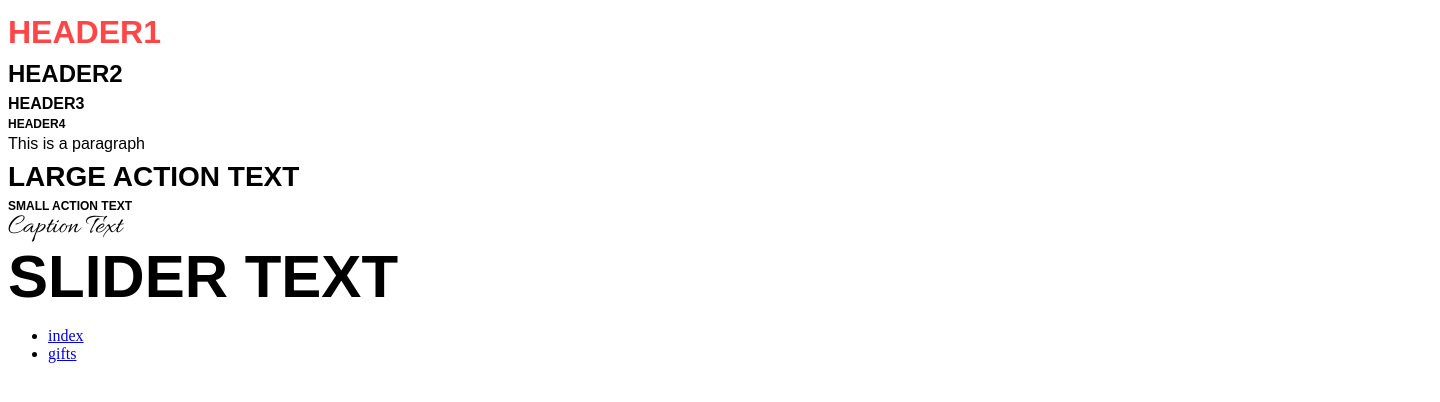
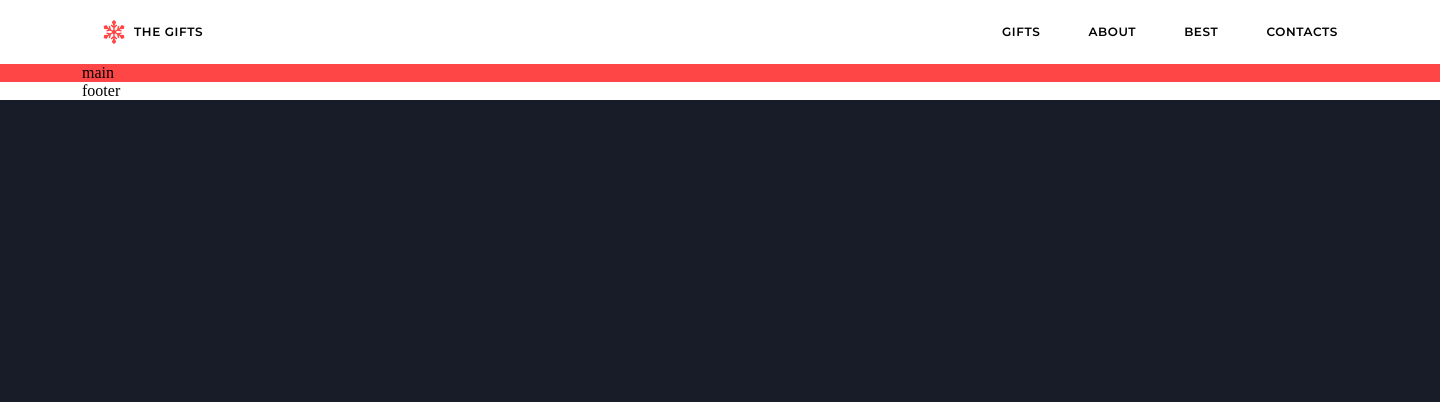
Before and after one commit to dzlek/rs-school-2024, a website: page christmas-shop/index.html in a window 1280 px wide. Shown: the whole page, 1440 px wide, since content can reach past the window. Drawn offline with Linux system fonts and the light colour scheme.

Commit message:
feat: add header

```diff
--- a/christmas-shop/index.html
+++ b/christmas-shop/index.html
@@ -6,29 +6,42 @@
     <title>Christmas Shop - Home</title>
     <link type="image/x-icon" href="./public/facicon.ico" rel="shortcut icon">
     <link type="Image/x-icon" href="./public/favicon.ico" rel="icon">
+    <link href="https://fonts.googleapis.com/css2?family=Montserrat:ital,wght@0,100..900;1,100..900&display=swap" rel="stylesheet">
     <link href="https://fonts.googleapis.com/css2?family=Allura&display=swap" rel="stylesheet">
 
     <link rel="stylesheet" href="./src/css/main.css">
     <link rel="stylesheet" href="./src/css/home.css">
 </head>
 <body>
-    <!-- https://www.figma.com/design/MkTvRUSlpZGOHH6Kq223Nn/Christmas-Shop-(Copy)?node-id=0-1&node-type=canvas&t=h3rsBm1es0AdLonK-0 -->
-    <div class="header1 primary">header1</div>
-    <div class="header2">header2</div>
-    <div class="header3">header3</div>
-    <div class="header4">header4</div>
-    <div class="paragraph">This is a paragraph</div>
-    <div class="actionLarge">Large Action Text</div>
-    <div class="actionSmall">Small Action Text</div>
-    <div class="caption">Caption Text</div>
-    <div class="sliderText">Slider Text</div>
 
-<nav>
-    <ul>
-        <li><a href="index.html">index</a></li>
-        <li><a href="gifts.html">gifts</a></li>
-    </ul>
-</nav>
+<header>
+    <div class="logo ">
+        <a href="index.html">
+            <img src="./public/assets/logo.svg" alt="Christmas Shop Logo" height="24px" width="24px"><h1 class="actionSmall">the gifts</h1>
+        </a>
+    </div>
+    <div class="menu actionSmall">
+            <ul>
+                <li><a href="gifts.html">Gifts</a></li>
+                <li><a href="#footer">About</a></li>
+                <li><a href="#">Best</a></li>
+                <li><a href="#contacts">Contacts</a></li>
+            </ul>
+    </div>
+</header>
+
+<main class="wrapper">
+
+
+    main
+</main>
+
+<footer class="wrapper" id="contacts">
+    footer
+</footer>
+
+
+
     <script src="./src/js/main.js"></script>
 </body>
 </html>
--- /dev/null
+++ b/christmas-shop/src/sass/base.scss
@@ -0,0 +1,23 @@
+* {
+  box-sizing: border-box;
+}
+
+a {
+  text-decoration: none;
+  color: inherit;
+}
+
+ul,
+h1,
+h2,
+h3,
+p,
+li,
+a {
+  margin: 0;
+  padding: 0;
+}
+
+li {
+  list-style-type: none;
+}
--- a/christmas-shop/src/sass/main.scss
+++ b/christmas-shop/src/sass/main.scss
@@ -1,6 +1,56 @@
 @import "typography";
 @import "colors";
+@import "base";
 
-.primary {
-  color: var(--color-primary);
+body {
+  margin: 0 auto;
+  width: 1440px;
+  background-color: var(--color-dark);
 }
+//FIX:
+.wrapper {
+  padding: 0 82px;
+}
+
+header {
+  display: flex;
+  flex-direction: row;
+  align-items: center;
+  justify-content: space-between;
+  background-color: var(--color-static-white);
+  padding: 12px 82px;
+}
+
+.logo a {
+  padding: 8px 20px;
+  display: flex;
+  gap: 8px;
+  justify-content: center;
+  align-items: center;
+  &:hover {
+    color: var(--color-primary);
+  }
+}
+
+.menu > ul {
+  display: flex;
+  flex-direction: row;
+  gap: 8px;
+  align-items: center;
+  justify-content: center;
+}
+
+.menu a {
+  padding: 12px 20px;
+  &:hover {
+    color: var(--color-primary);
+  }
+}
+
+main {
+  background-color: var(--color-primary);
+}
+
+footer {
+  background-color: var(--color-static-white);
+}
--- a/christmas-shop/src/sass/typography.scss
+++ b/christmas-shop/src/sass/typography.scss
@@ -9,7 +9,7 @@
   font-size: $font-size;
   font-weight: $font-weight;
   line-height: $line-height;
-  letter-spacing: $letter-spacing;
+  letter-spacing: $font-size * ($letter-spacing / 100%);
   text-transform: $text-transform;
   font-family: $font-family;
 }
@@ -31,7 +31,7 @@
 }
 
 .paragraph {
-  @include fonts(1rem, 400, 148%, normal, none);
+  @include fonts(1rem, 400, 148%, 0%, none);
 }
 
 .actionLarge {
@@ -47,5 +47,5 @@
 }
 
 .sliderText {
-  @include fonts(3.75rem, 600, normal, normal);
+  @include fonts(3.75rem, 600, normal, 0%);
 }
```
Also changed, not shown: christmas-shop/public/assets/logo.svg (added), christmas-shop/public/images/bg-ball.png (added), christmas-shop/public/images/bg-forest.png (added), christmas-shop/public/images/bg-garland.png (added), christmas-shop/public/images/bg-snow.png (added), christmas-shop/public/images/christmas-tree-ball.png (added), christmas-shop/public/images/christmas-trees.png (added), christmas-shop/public/images/fairytale-house.png (added), christmas-shop/public/images/gift-for-harmony.png (added), christmas-shop/public/images/gift-for-health.png (added), christmas-shop/public/images/gift-for-work.png (added), christmas-shop/public/images/santa.png (added), christmas-shop/public/images/snowman.png (added), christmas-shop/src/css/main.css, 1 more files, 1 other file.
